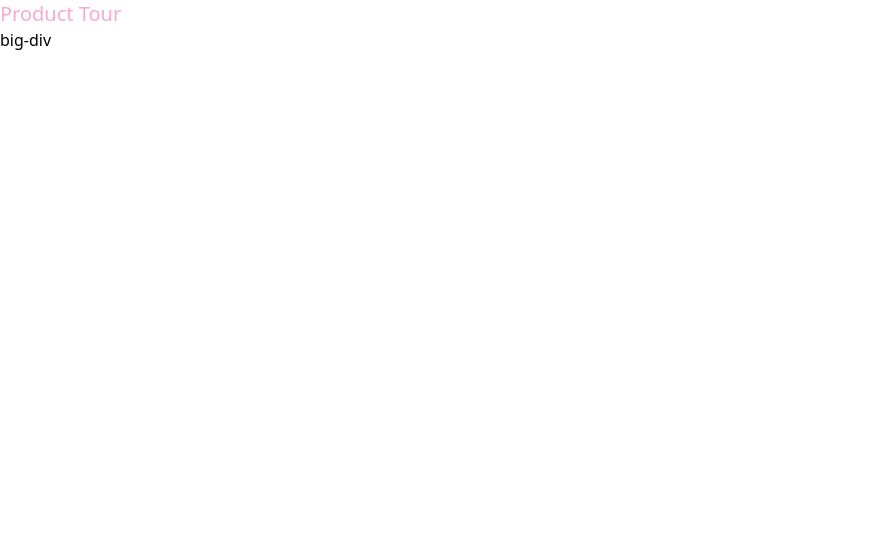
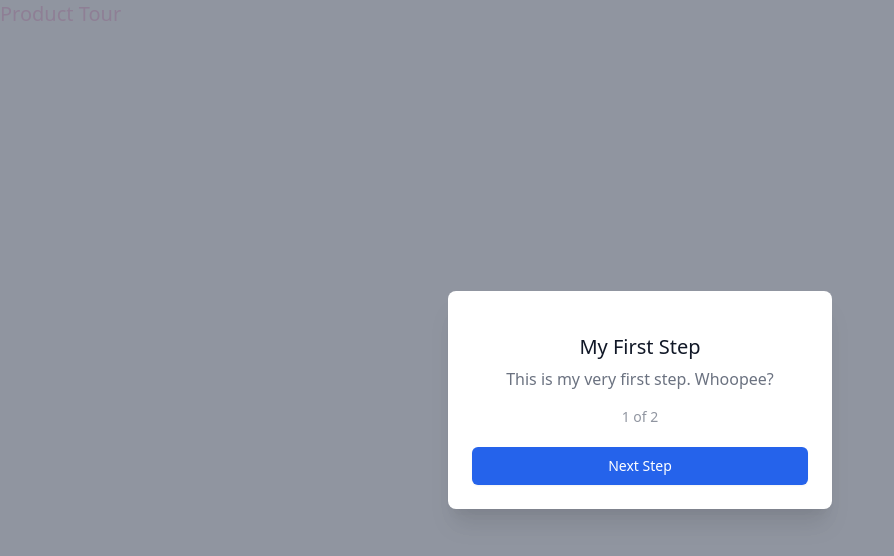
Before and after one commit to lyndseyduffield/product-tour, a React app: page / in a window 1280 px wide. Shown: the top 556 px of the page, without its empty margins (0-894 px from the left). Built offline with nearby package versions, Linux system fonts and the light colour scheme; the HTML template or start-up script is replaced by a standard one.

Commit message:
First cut of a simple modal tour

```diff
--- a/package.json
+++ b/package.json
@@ -11,8 +11,8 @@
   "license": "MIT",
   "homepage": "https://github.com/lyndseyduffield/product-tour#readme",
   "dependencies": {
-    "react": "^17.0.2",
-    "react-dom": "^17.0.2"
+    "react": "17.0.2",
+    "react-dom": "17.0.2"
   },
   "devDependencies": {
     "@types/react": "^17.0.14",
--- a/src/App.tsx
+++ b/src/App.tsx
@@ -1,3 +1,4 @@
+import { useState } from "react";
 import { Modal } from "./components/Modal";
 import { Tour, TourStep } from "./models/Tour";
 
@@ -6,14 +7,27 @@ export interface Props {
 }
 
 export const App: React.FC<Props> = ({ tour }) => {
+  const [currentIndex, setCurrentIndex] = useState<number>(0);
+
   const Header = () => <h1 className="text-xl text-pink-300">Product Tour</h1>;
 
   const firstStep: TourStep | null = tour.steps[0];
 
+  const handleNextClick = () => {
+    if (currentIndex < tour.steps.length - 1) {
+      setCurrentIndex((i) => i + 1);
+    }
+  };
+
   return firstStep ? (
     <>
       <Header />
-      <Modal step={firstStep} />
+      <Modal
+        currentStep={currentIndex + 1}
+        lastStep={tour.steps.length}
+        step={firstStep}
+        handleNextClick={handleNextClick}
+      />
     </>
   ) : null;
 };
--- a/src/components/Modal.tsx
+++ b/src/components/Modal.tsx
@@ -3,6 +3,9 @@ import { TourStep } from "../models/Tour";
 
 interface Props {
   step: TourStep;
+  currentStep: number;
+  lastStep: number;
+  handleNextClick: () => void;
 }
 
 export const Modal: React.FC<Props> = (props: Props) => {
@@ -10,9 +13,61 @@ export const Modal: React.FC<Props> = (props: Props) => {
 
   useEffect(() => {
     const selected = props.step.selector();
-    console.log(selected);
     setSelectedElement(selected);
   }, []);
 
-  return selectedElement ? <div>{selectedElement.id}</div> : null;
+  return selectedElement ? (
+    <div
+      className="fixed z-10 inset-0 overflow-y-auto"
+      aria-labelledby="modal-title"
+      role="dialog"
+      aria-modal="true"
+    >
+      <div className="flex items-end justify-center min-h-screen pt-4 px-4 pb-20 text-center sm:block sm:p-0">
+        <div
+          className="fixed inset-0 bg-gray-500 bg-opacity-75 transition-opacity"
+          aria-hidden="true"
+        ></div>
+
+        <span
+          className="hidden sm:inline-block sm:align-middle sm:h-screen"
+          aria-hidden="true"
+        >
+          &#8203;
+        </span>
+
+        <div className="inline-block align-bottom bg-white rounded-lg px-4 pt-5 pb-4 text-left overflow-hidden shadow-xl transform transition-all sm:my-8 sm:align-middle sm:max-w-sm sm:w-full sm:p-6">
+          <div>
+            <div className="mt-3 text-center sm:mt-5">
+              <h3
+                className="text-xl leading-6 font-medium text-gray-900"
+                id="modal-title"
+              >
+                {props.step.title}
+              </h3>
+              <div className="mt-2">
+                <p className="text-md text-gray-500">
+                  {props.step.description}
+                </p>
+              </div>
+            </div>
+          </div>
+          <div className="mt-4">
+            <p className="text-center text-sm font-extralight text-opacity-75 text-gray-500">
+              {props.currentStep} of {props.lastStep}
+            </p>
+          </div>
+          <div className="mt-4 sm:mt-5">
+            <button
+              type="button"
+              className="inline-flex w-full justify-center rounded-md border border-transparent shadow-sm px-4 py-2 bg-blue-600 text-base font-medium text-white hover:bg-blue-700 focus:outline-none focus:ring-2 focus:ring-offset-2 focus:ring-blue-500 sm:text-sm"
+              onClick={() => props.handleNextClick()}
+            >
+              Next Step
+            </button>
+          </div>
+        </div>
+      </div>
+    </div>
+  ) : null;
 };
--- a/src/index.ts
+++ b/src/index.tsx
@@ -1,5 +1,5 @@
 import { render } from "react-dom";
-import { App, Props } from "./App";
+import { App } from "./App";
 import { Tour } from "./models/Tour";
 
 export const runApp = (tour: Tour) => {
@@ -21,8 +21,7 @@ export const runApp = (tour: Tour) => {
   const body: HTMLBodyElement = document.getElementsByTagName("body")[0];
   body.appendChild(root);
 
-  const props: Props = { tour };
-  render(App(props), root);
+  render(<App tour={tour} />, root);
 };
 
 const demoTour: Tour = {
@@ -35,6 +34,13 @@ const demoTour: Tour = {
         return document.getElementById("big-div");
       },
     },
+    {
+      title: "My Second Step",
+      description: "Is this thing on??????",
+      selector: () => {
+        return document.getElementById("big-div");
+      },
+    },
   ],
 };
 
--- a/webpack.config.js
+++ b/webpack.config.js
@@ -1,7 +1,7 @@
 const path = require('path');
 
 module.exports = {
-  entry: './src/index.ts',
+  entry: './src/index.tsx',
   module: {
     rules: [
       {
```
Also changed, not shown: 1 other file (tests, documents, lock files or other folders).
